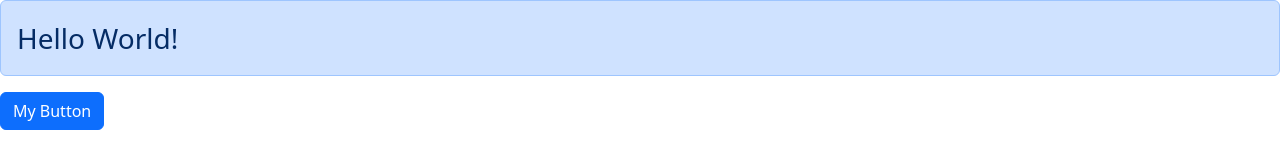
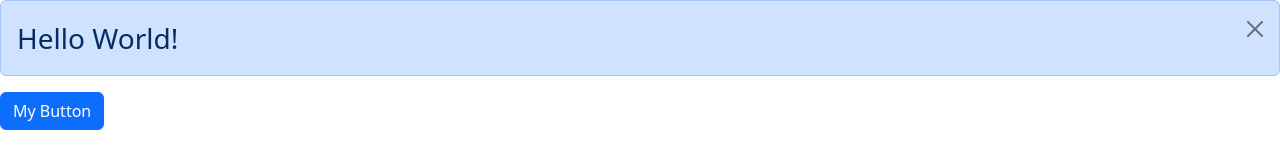
Before and after one commit to sdmans/react-game-app, a React (Vite) app: page / in a window 1280 px wide. Shown: the top 160 px of the page. Built offline with nearby package versions, Linux system fonts and the light colour scheme.

Commit message:
Setting up logic for toggling showAlert state

```diff
--- a/src/App.tsx
+++ b/src/App.tsx
@@ -11,10 +11,6 @@ let wards = [
   "Suginami (杉並区)",
 ];
 
-const handleSelectItem = (item: string) => {
-  console.log("item", item);
-};
-
 // Create a way to show/hide the Alert component using the Button
 // Planning:
 // Track showalert status from parent somehow. Perhaps a boolean stored in state
@@ -22,14 +18,20 @@ const handleSelectItem = (item: string) => {
 // // Find a way to toggle that status on/off. ie. On w/ Button, off with Alert dismiss?
 
 function App() {
+  const handleSelectItem = (item: string) => {
+    console.log("item", item);
+  };
   const [showAlert, setAlert] = useState(false);
+  const dismissAlert = () => {
+    setAlert(false);
+  };
   return (
     <div>
-      <Alert>
+      <Alert dismiss={dismissAlert}>
         <span className="fs-3">Hello World!</span>
       </Alert>
       <div>
-        <Button disabled={showAlert} onClick={() => setAlert(!showAlert)}>
+        <Button disabled={showAlert} onClick={() => setAlert(true)}>
           My Button
         </Button>
       </div>
--- a/src/components/Alert.tsx
+++ b/src/components/Alert.tsx
@@ -2,10 +2,25 @@ import { ReactNode } from "react";
 
 export interface AlertProps {
   children: ReactNode;
+  dismiss: () => void;
 }
 
-const Alert = ({ children }: AlertProps) => {
-  return <div className="alert alert-primary">{children}</div>;
+const Alert = ({ children, dismiss }: AlertProps) => {
+  return (
+    <div
+      className="alert alert-primary alert-dismissible fade show"
+      role="alert"
+    >
+      {children}
+      <button
+        type="button"
+        className="btn-close"
+        data-bs-dismiss="alert"
+        aria-label="Close"
+        onClick={dismiss}
+      ></button>
+    </div>
+  );
 };
 
 export default Alert;
```
